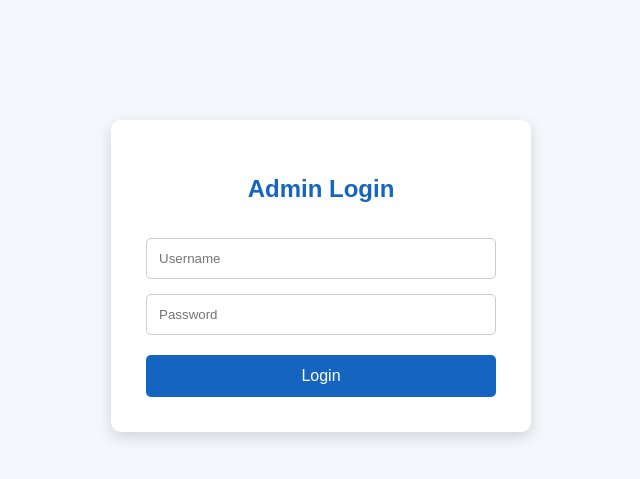
After one commit to mohakthakurr-cmd/project-water-supply, a Flask app: page /login in a window 1280 px wide. The commit adds this page. Shown: the top 479 px of the page, without its empty margins (319-959 px from the left). Run offline with Flask 3, Linux system fonts and the light colour scheme.

Commit message:
Protected admin routes

```diff
--- a/app.py
+++ b/app.py
@@ -1,11 +1,11 @@
-from flask import Flask, render_template, request, jsonify, redirect
-
+from flask import Flask, render_template, request, jsonify, redirect, session
 import sqlite3
 import subprocess
 from datetime import date
 import os
 
 app = Flask(__name__)
+app.secret_key = "smartwater_admin_2026"
 
 
 BASE_FOLDER = os.path.dirname(os.path.abspath(__file__))
@@ -141,8 +141,35 @@ def submit_feedback():
 
     return jsonify({"message": "Feedback submitted successfully!"})
 
+@app.route("/login", methods=["GET", "POST"])
+def login():
+
+    if request.method == "POST":
+
+        username = request.form["username"]
+        password = request.form["password"]
+
+        if username == "admin" and password == "admin123":
+            session["admin"] = True
+            return redirect("/complaints")
+
+        return render_template(
+            "login.html",
+            error="Invalid username or password"
+        )
+
+    return render_template("login.html")
+
+@app.route("/logout")
+def logout():
+    session.clear()
+    return redirect("/login")
+
 @app.route("/complaints")
 def view_complaints():
+    if not session.get("admin"):
+        return redirect("/login")
+
     connection = get_database()
 
     complaints = connection.execute("""
@@ -173,5 +200,28 @@ def view_complaints():
         resolved=resolved
     )
 
+@app.route("/resolve/<int:complaint_id>")
+def resolve_complaint(complaint_id):
+
+    if not session.get("admin"):
+        return redirect("/login")
+
+    connection = get_database()
+
+    connection.execute(
+        """
+        UPDATE complaints
+        SET status = 'Resolved'
+        WHERE complaint_id = ?
+        """,
+        (complaint_id,)
+    )
+
+    connection.commit()
+    connection.close()
+
+    return redirect("/complaints")
+
+
 if __name__ == "__main__":
     app.run(debug=True)
--- a/templates/complaints.html
+++ b/templates/complaints.html
@@ -95,6 +95,9 @@
 <a href="/" class="btn home">← Home</a>
 
 <h1>Admin Complaint Dashboard</h1>
+<div style="margin-bottom:20px;">
+    <a href="/logout" class="btn">Logout</a>
+</div>
 
 <div class="cards">
 
--- a/templates/index.html
+++ b/templates/index.html
@@ -13,7 +13,6 @@
 </head>
 
 <body>
- <a href="/complaints">View Complaints</a>
   <header>
     <h2>💧 Shimla Water</h2>
 
@@ -21,7 +20,7 @@
         <a href="#schedule">Schedule</a>
         <a href="#services">Services</a>
         <a href="#feedback">Feedback</a>
-        <a href="/complaints">Complaints</a>
+        <a href="/login">Admin Login</a>
     </nav>
 </header>
 
--- /dev/null
+++ b/templates/login.html
@@ -0,0 +1,97 @@
+<!DOCTYPE html>
+<html>
+<head>
+
+<title>Admin Login</title>
+
+<style>
+
+body{
+    margin:0;
+    font-family:Arial;
+    background:#f4f7fb;
+}
+
+.container{
+    width:350px;
+    margin:120px auto;
+    background:white;
+    padding:35px;
+    border-radius:10px;
+    box-shadow:0 5px 15px rgba(0,0,0,.15);
+}
+
+h2{
+    text-align:center;
+    color:#1565c0;
+}
+
+input{
+    width:100%;
+    padding:12px;
+    margin-top:15px;
+    border:1px solid #ccc;
+    border-radius:5px;
+    box-sizing:border-box;
+}
+
+button{
+    width:100%;
+    margin-top:20px;
+    padding:12px;
+    border:none;
+    background:#1565c0;
+    color:white;
+    font-size:16px;
+    border-radius:5px;
+    cursor:pointer;
+}
+
+button:hover{
+    background:#0d47a1;
+}
+
+.error{
+    color:red;
+    text-align:center;
+    margin-top:15px;
+}
+
+</style>
+
+</head>
+
+<body>
+
+<div class="container">
+
+<h2>Admin Login</h2>
+
+<form method="POST">
+
+<input
+type="text"
+name="username"
+placeholder="Username"
+required>
+
+<input
+type="password"
+name="password"
+placeholder="Password"
+required>
+
+<button type="submit">
+Login
+</button>
+
+{% if error %}
+<p class="error">{{ error }}</p>
+{% endif %}
+
+</form>
+
+</div>
+
+</body>
+</html>
```
